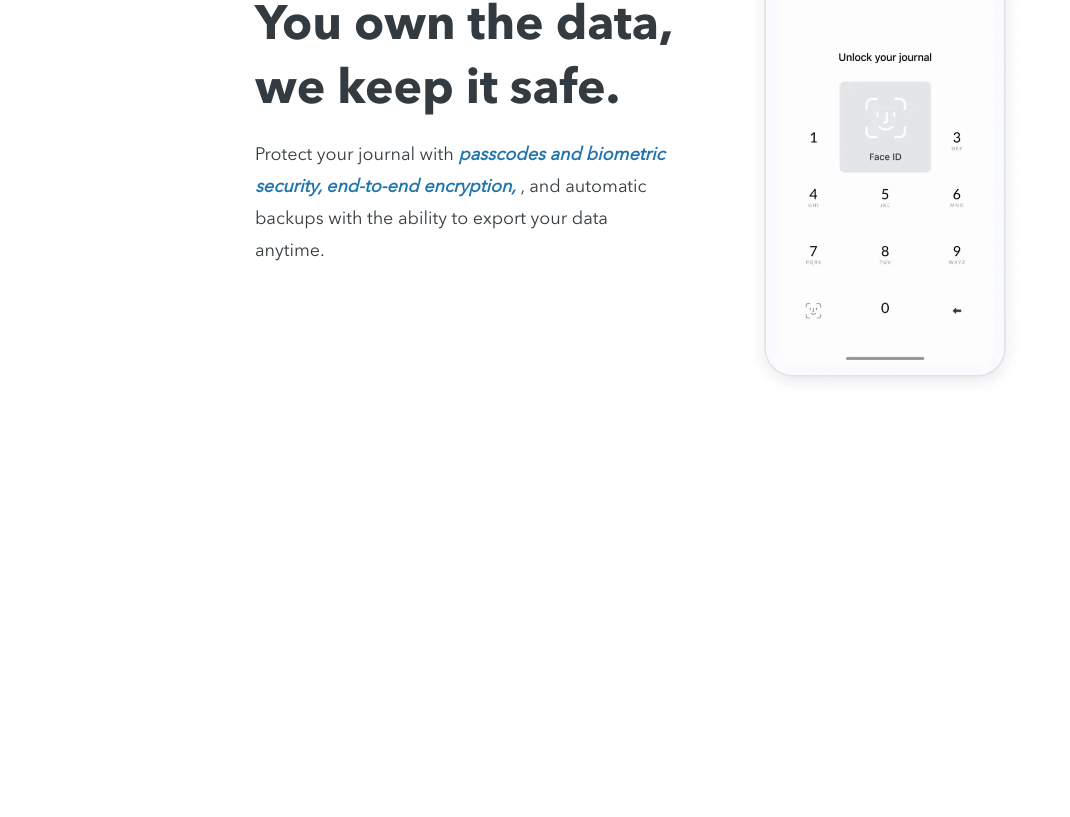
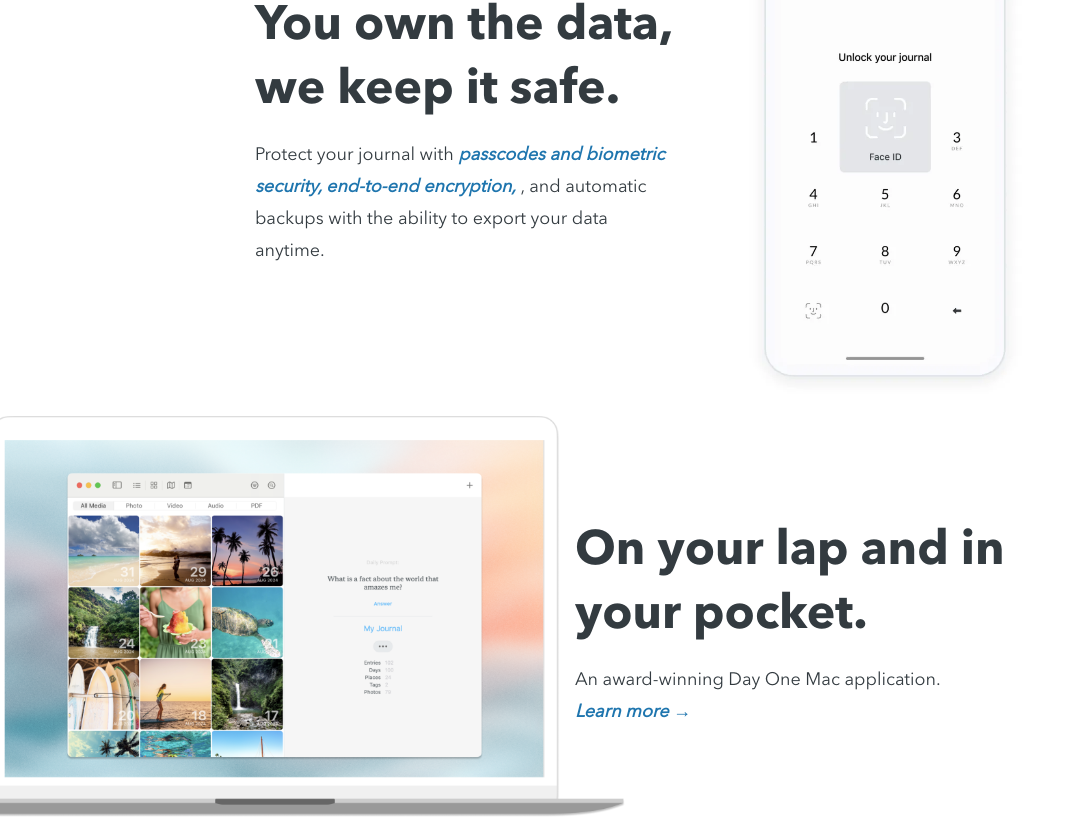
Before and after one commit to Roshanbhagat021/DayOne, a React (Vite) app: page / in a window 1280 px wide. Shown: the part 3503-4320 px from the top of the page, without its empty margins (0-1070 px from the left). Before the commit the page ends 3903 px from the top, so only its background shows below. Built offline with nearby package versions, Linux system fonts and the light colour scheme.

Commit message:
completed page4

```diff
--- a/src/Components/Page3.jsx
+++ b/src/Components/Page3.jsx
@@ -1,30 +1,52 @@
 import React from "react";
 import SampleComponent from "./SampleComponent";
+import SampleComponent2 from "./SampleComponent2";
+
 import s1 from "../assets/sample1.png";
 import s2 from "../assets/sample2.png";
 import s3 from "../assets/sample3.png";
 import s4 from "../assets/sample4.png";
+import s5 from "../assets/halfLap.png";
 
 export default function Page3() {
+  // function createPara(){
+  //     return <>
 
+  //     </>
+  // }
+  const para2 = (
+    <>
+      Use{" "}
+      <span key={78} className="italic text-[#1e75ae] hover:underline underline-offset-2 font-bold cursor-pointer">
+        On This Day
+      </span>{" "}
+      to take a trip back in time. No time machine needed.
+    </>
+  );
+  const para4 = (
+    <>
+      Protect your journal with{" "}
+      <span key={11} className="italic text-[#1e75ae] hover:underline underline-offset-2 font-bold cursor-pointer">
+        passcodes and biometric security, end-to-end encryption,
+      </span>{" "}
 
-    // function createPara(){
-    //     return <>
-
-    //     </>
-    // }
-  const para2 = <>
-  Use <span className="italic text-[#1e75ae] hover:underline underline-offset-2 font-bold cursor-pointer">On This Day</span> to take a trip back in time. No time machine needed.
-  </>
-  const para4 = <>
-  Protect your journal with <span className="italic text-[#1e75ae] hover:underline underline-offset-2 font-bold cursor-pointer">passcodes and biometric security, end-to-end encryption,</span> , and automatic backups with the ability to export your data anytime.
-  </>
-
-
+      , and automatic backups with the ability to export your data anytime.
+    </>
+  );
+  const para5 = (
+    <>
+      An award-winning Day One Mac application.
+      <br />
+      <span key={10} className="italic text-[#1e75ae] hover:underline underline-offset-2 font-bold cursor-pointer">
+        Learn more →
+      </span>
+    </>
+  );
 
   return (
     <>
       <SampleComponent
+        key={5}
         img={s1}
         heading={"Beautiful, award-winning design."}
         para={
@@ -32,15 +54,17 @@ export default function Page3() {
         }
         direction={"toLeft"}
       />
+
       <SampleComponent
+        key={6}
         img={s2}
         heading={"Quickly revisit moments from the past."}
-        para={
-          [para2]
-        }
+        para={para2}
         direction={"toRight"}
       />
+
       <SampleComponent
+        key={7}
         img={s3}
         heading={"Tell your story, words optional."}
         para={
@@ -48,11 +72,20 @@ export default function Page3() {
         }
         direction={"toLeft"}
       />
+
       <SampleComponent
+        key={8}
         img={s4}
         heading={"You own the data, we keep it safe."}
-       para={[para4]}
+        para={para4}
         direction={"toRight"}
+      />
+
+      <SampleComponent2
+        key={9}
+        img={s5}
+        heading={"On your lap and in your pocket."}
+        para={para5}
       />
     </>
   );
--- a/src/Components/SampleComponent.jsx
+++ b/src/Components/SampleComponent.jsx
@@ -1,7 +1,7 @@
 import React from 'react'
 
 
-export default function SampleComponent({ direction, img, heading, para, spanData }) {
+export default function SampleComponent({ direction, img, heading, para }) {
   return (
     <div className={`flex justify-center items-center gap-16 ${direction == "toRight"?'flex-row-reverse':''}  max-[780px]:gap-8 max-[780px]:flex-col max-w-[90%] m-auto`}>
       <img src={img} alt="" className='max-w-[280px]' />
--- /dev/null
+++ b/src/Components/SampleComponent2.jsx
@@ -0,0 +1,15 @@
+import React from 'react'
+
+export default function SampleComponent2({img,heading,para }) {
+  return (
+    <div className={`flex justify-center min-[840px]:-ml-[75px] mt-4 items-center max-[840px]:flex-col w-[90%] m-auto`}>
+      <img src={img} alt="" className='w-[100%] max-w-[700px]' />
+      <div className='max-w-[70%] max-[700px]:max-w-[100%] min-[840px]:-ml-[50px] text-[#333b40] mt-4'>
+        <h1 className='text-5xl/16 max-[780px]:text-4xl '>{heading}</h1>
+        <p className='text-lg/8 mt-4 '>
+          {para}
+        </p>
+      </div>
+    </div>
+  )
+}
```
Also changed, not shown: src/assets/halfLap.png (added).
